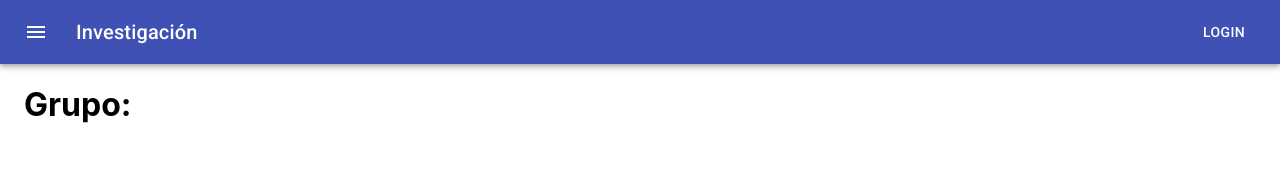
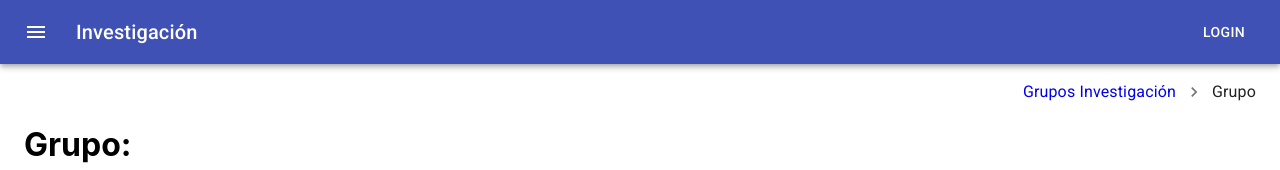
Before and after one commit to cristianeto/react-cas, a React (Create React App) app: page /grupo/new in a window 1280 px wide. Shown: the top 170 px of the page. Built offline with nearby package versions, Linux system fonts and the light colour scheme; no server answers.

Commit message:
Se creó el componente Breadcrumb

```diff
--- /dev/null
+++ b/src/Components/breadcum.jsx
@@ -0,0 +1,33 @@
+import React from "react";
+import Breadcrumbs from "@material-ui/core/Breadcrumbs";
+import Typography from "@material-ui/core/Typography";
+import { Link } from "react-router-dom";
+import NavigateNextIcon from "@material-ui/icons/NavigateNext";
+
+const Breadcum = props => {
+  const breadcrumbLink = {
+    color: "primary",
+    textDecoration: "none"
+  };
+  return (
+    <Breadcrumbs
+      separator={<NavigateNextIcon fontSize="small" />}
+      aria-label="breadcrumb"
+      style={{ display: "flex", justifyContent: "flex-end", marginTop: "1em" }}
+    >
+      {props.onListBreadcrumbs.map(breadItem => (
+        <Link
+          color="inherit"
+          to="/grupos-investigacion"
+          style={breadcrumbLink}
+          key={breadItem.path}
+        >
+          {breadItem.label}
+        </Link>
+      ))}
+      <Typography color="textPrimary">{props.lastLabel}</Typography>
+    </Breadcrumbs>
+  );
+};
+
+export default Breadcum;
--- a/src/Components/groupForm.jsx
+++ b/src/Components/groupForm.jsx
@@ -1,5 +1,7 @@
 import React, { Component } from "react";
 import axios from "axios";
+import Breadcrumb from "./breadcum";
+
 import { Container, TextField } from "@material-ui/core";
 import InputLabel from "@material-ui/core/InputLabel";
 import FormControl from "@material-ui/core/FormControl";
@@ -7,6 +9,7 @@ import Select from "@material-ui/core/Select";
 import MenuItem from "@material-ui/core/MenuItem";
 import FormHelperText from "@material-ui/core/FormHelperText";
 import Button from "@material-ui/core/Button";
+
 class GroupForm extends Component {
   state = {
     data: {
@@ -81,8 +84,15 @@ class GroupForm extends Component {
 
   render() {
     const { data } = this.state;
+    const listBreadcrumbs = [
+      {
+        path: "grupos-investigación",
+        label: "Grupos Investigación"
+      }
+    ];
     return (
       <Container maxWidth="xl">
+        <Breadcrumb onListBreadcrumbs={listBreadcrumbs} lastLabel={"Grupo"} />
         <h1>
           Grupo: <small>{data.acronym_group}</small>
         </h1>
@@ -122,7 +132,7 @@ class GroupForm extends Component {
             onChange={this.handleChange}
           />
           <TextField
-            id="standard-multiline-flexible"
+            id="mission_group"
             label="Misión"
             name="mission_group"
             multiline
@@ -132,7 +142,7 @@ class GroupForm extends Component {
             onChange={this.handleChange}
           />
           <TextField
-            id="standard-multiline-flexible"
+            id="vision_group"
             label="Visión"
             name="vision_group"
             multiline
```
